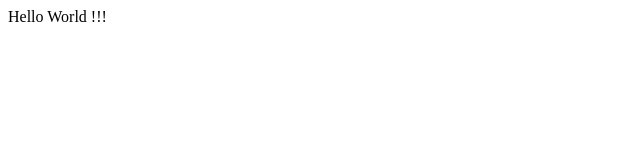
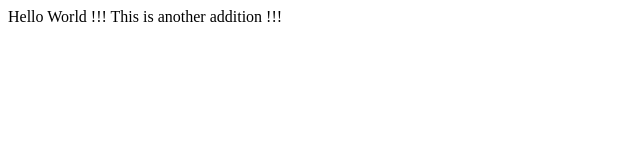
Before and after one commit to ShanthiRamabhadran/lecture1, a plain HTML site: page index.html in a window 1280 px wide. Shown: the whole page, without its empty margins (0-640 px from the left). Drawn offline with Linux system fonts and the light colour scheme.

Commit message:
added another line

```diff
--- a/index.html
+++ b/index.html
@@ -6,5 +6,6 @@
   </head>
   <body>
     Hello World !!!
+    This is another addition !!!
   </body>
 </html>
```
